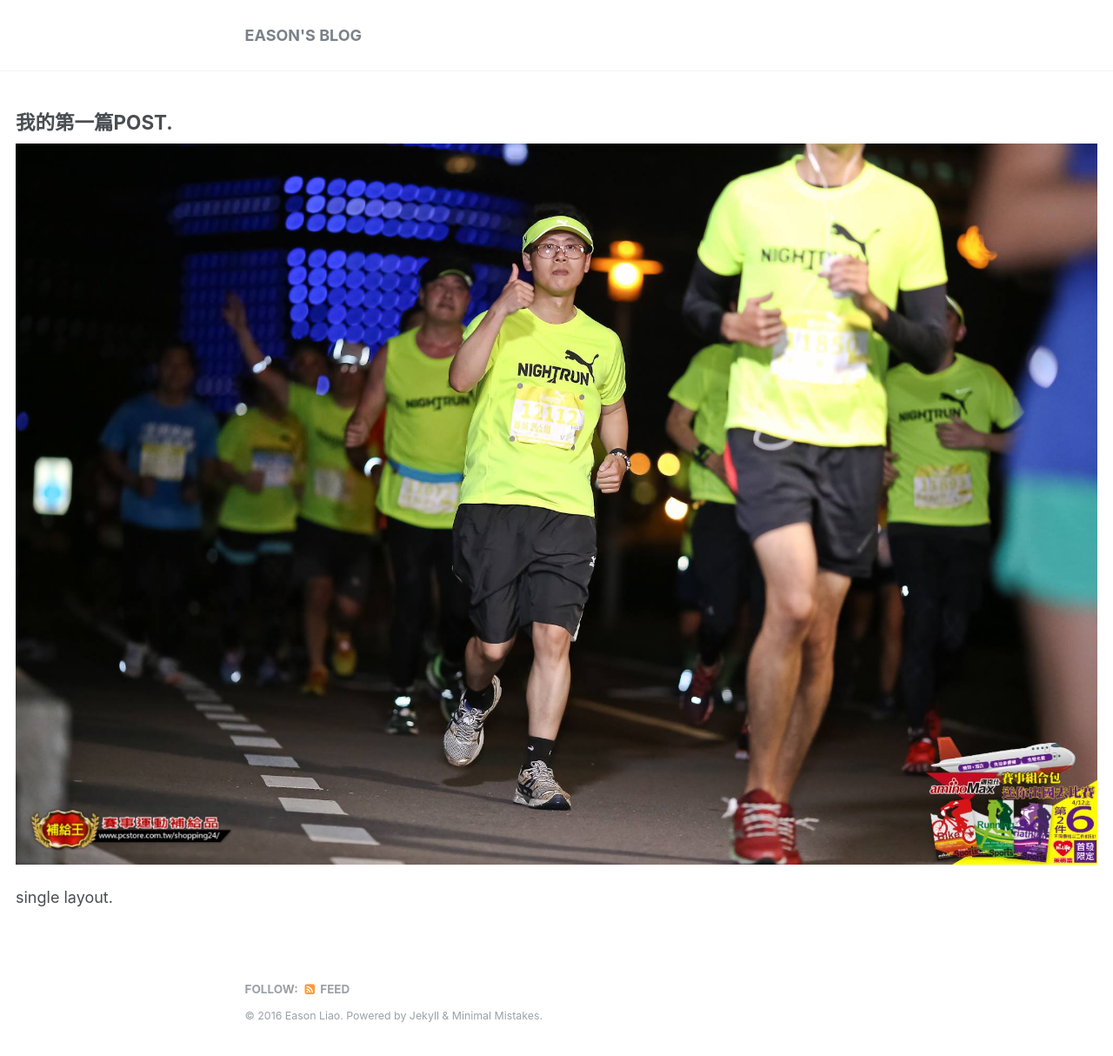
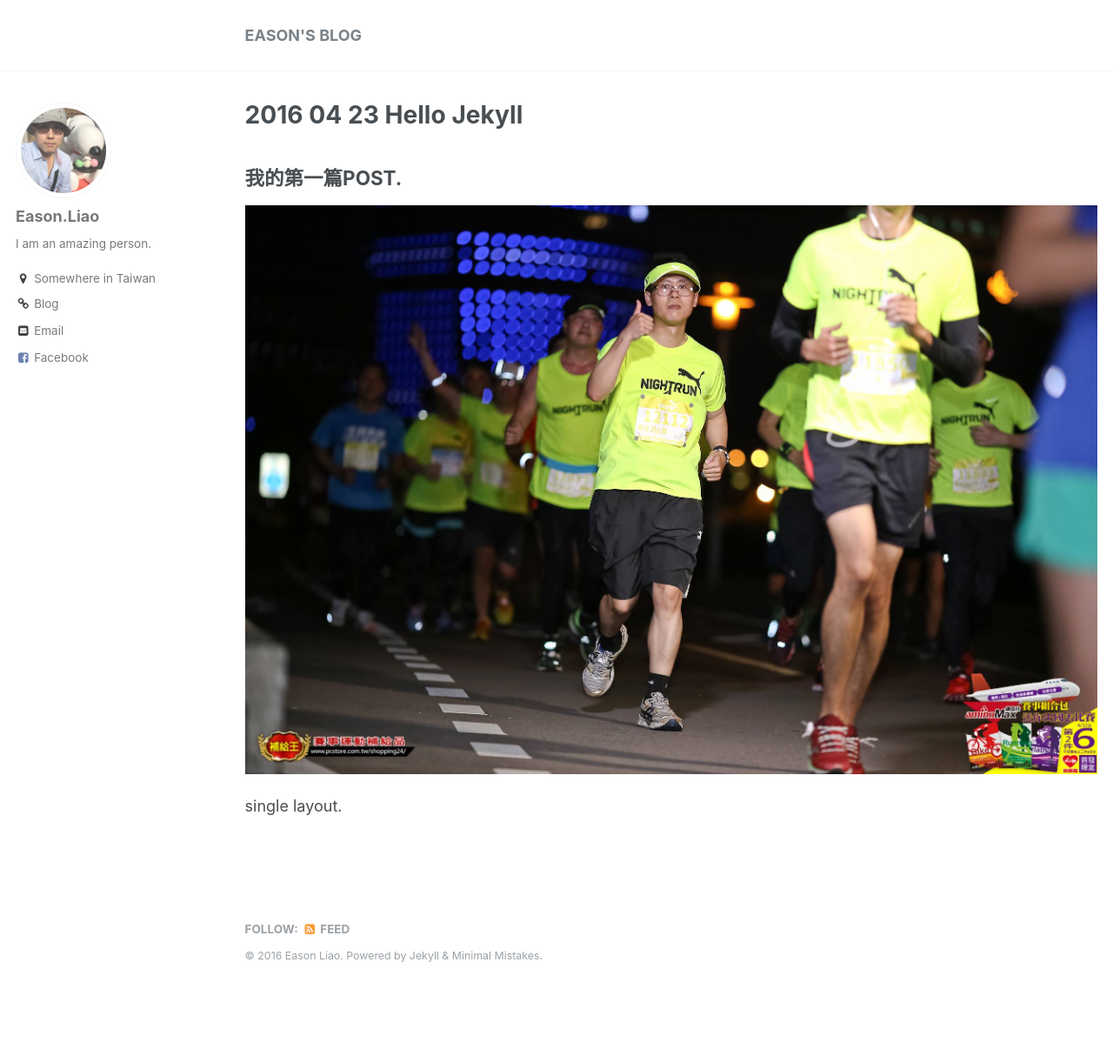
Before and after one commit to sheng0328/sheng0328.github.io, a Jekyll site: the page built from _posts/2016-04-28-hello-jekyll.md, in a window 1280 px wide and 1232 px high. Shown: the top 1214 px of the window at 87% size. Built offline with Jekyll 4.4.1, drawn with Linux system fonts in a browser that asks for light colours.

Commit message:
Update _config.yml

```diff
--- a/_config.yml
+++ b/_config.yml
@@ -214,7 +214,7 @@ defaults:
       path: ""
       type: posts
     values:
-      layout: splash
+      layout: archive
       author_profile: true
       read_time: true
       comments: true
```
